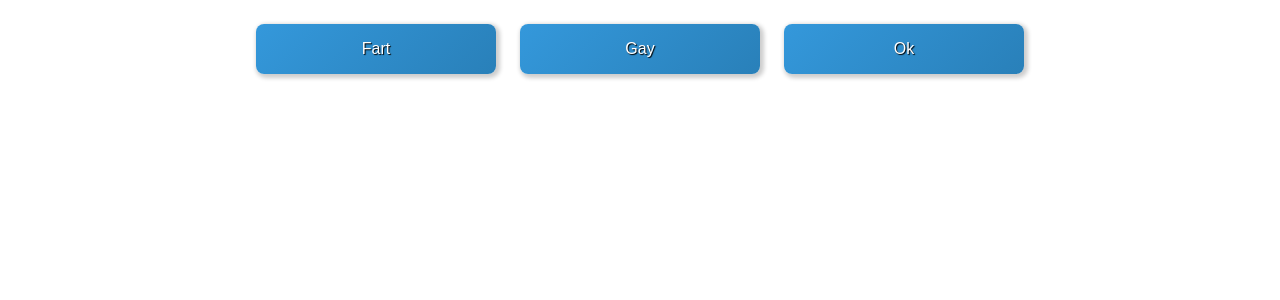
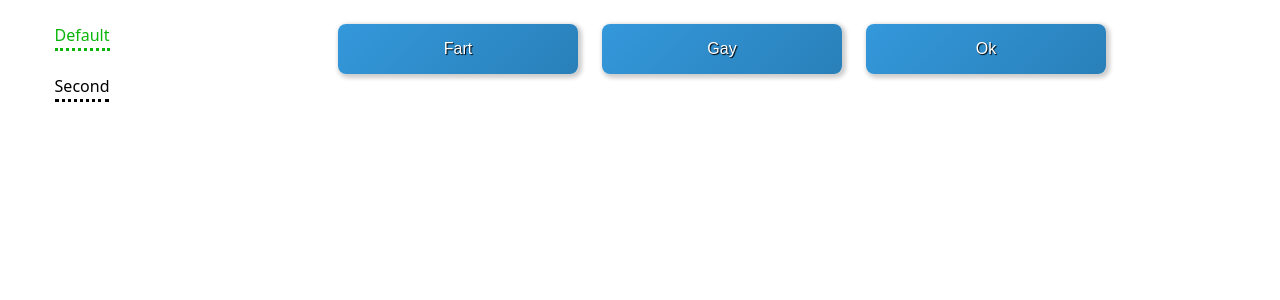
Before and after one commit to Em-ilien/Soundboard, a SvelteKit app: page / in a window 1280 px wide. Shown: the top 300 px of the page. Built offline with nearby package versions, Linux system fonts and the light colour scheme.

Commit message:
multiple soundboards

```diff
--- a/src/routes/+page.svelte
+++ b/src/routes/+page.svelte
@@ -1,11 +1,45 @@
 <script>
+  import SoundboardsList from "./SoundboardsList.svelte";
   import AudioPlayer from "./AudioPlayer.svelte";
   import SoundButton from "./SoundButton.svelte";
 
-  const sounds = [
+  $: sounds = soundboards[currentSoundboardIndex].sounds;
+
+  let currentSoundboardIndex = 0;
+  let soundboards = [
+    {
+      name: "Default",
+      sounds: [
         { name: "Fart", soundFile: "sounds/fart.wav" },
         { name: "Gay", soundFile: "sounds/gay.wav" },
         { name: "Ok", soundFile: "sounds/ok.wav" },
+      ],
+    },
+    {
+      name: "Second",
+      sounds: [
+        { name: "Second 1", soundFile: "sounds/fart.wav" },
+        { name: "Second 2", soundFile: "sounds/fart.wav" },
+        { name: "Other one very long", soundFile: "sounds/fart.wav" },
+        { name: "Other one very long", soundFile: "sounds/fart.wav" },
+        { name: "Other one very long", soundFile: "sounds/fart.wav" },
+        { name: "Other one very long", soundFile: "sounds/fart.wav" },
+        { name: "Other one very long", soundFile: "sounds/fart.wav" },
+        { name: "Other one very long", soundFile: "sounds/fart.wav" },
+        { name: "Other one very long", soundFile: "sounds/fart.wav" },
+        { name: "Other one very long", soundFile: "sounds/fart.wav" },
+        { name: "Other one very long", soundFile: "sounds/fart.wav" },
+        { name: "Other one very long", soundFile: "sounds/fart.wav" },
+        { name: "Other one very long", soundFile: "sounds/fart.wav" },
+        { name: "Other one very long", soundFile: "sounds/fart.wav" },
+        { name: "Other one very long", soundFile: "sounds/fart.wav" },
+        { name: "Other one very long", soundFile: "sounds/fart.wav" },
+        { name: "Other one very long", soundFile: "sounds/fart.wav" },
+        { name: "Other one very long", soundFile: "sounds/fart.wav" },
+        { name: "Other one very long", soundFile: "sounds/fart.wav" },
+        { name: "Other one very long", soundFile: "sounds/fart.wav" },
+      ],
+    },
   ];
 
   let src = "";
@@ -16,16 +50,29 @@
   function onPlay(event) {
     src = event.detail;
     document.getElementById("audio").play();
-    console.log(src);
+  }
+
+  function onSwitchSoundboard(event) {
+    currentSoundboardIndex = event.detail.index;
   }
 </script>
+
+<div class="app">
+  <SoundboardsList
+    {soundboards}
+    bind:currentSoundboardIndex
+    on:switchSoundboard={onSwitchSoundboard}
+  />
 
   <div class="soundboard">
     {#each sounds as sound}
       <SoundButton {sound} on:play={onPlay} />
     {/each}
   </div>
+
   <AudioPlayer {src} />
+</div>
+
 <svelte:head>
   <title>Soundboard</title>
 </svelte:head>
@@ -36,18 +83,26 @@
     margin: 0;
   }
 
+  .app {
+    font-family: system-ui, -apple-system, BlinkMacSystemFont, "Segoe UI",
+      Roboto, Oxygen, Ubuntu, Cantarell, "Open Sans", "Helvetica Neue",
+      sans-serif;
+    height: 100vh;
+    display: flex;
+    flex-direction: row;
+    justify-content: space-between;
+    align-items: flex-start;
+  }
+
   .soundboard {
     display: flex;
     flex-direction: row;
     flex-wrap: wrap;
     gap: 1.5em;
     justify-content: center;
+    align-items: stretch;
     max-height: calc(100vh - 3em);
     width: calc(100vw - 3em);
     margin: 1.5em;
   }
-
-  #audio {
-    display: none;
-  }
 </style>
--- a/src/routes/SoundButton.svelte
+++ b/src/routes/SoundButton.svelte
@@ -16,12 +16,12 @@
   .sound-button {
     padding: 1em;
     max-width: 15em;
+    min-width: 10em;
     font-size: 1em;
     background: linear-gradient(135deg, #3498db, #2980b9);
     color: #fff;
     border: none;
     cursor: pointer;
-    min-width: 150px;
     flex: 1;
     border-radius: 0.5em;
     text-shadow: 1px 1px 1px #000;
--- /dev/null
+++ b/src/routes/SoundboardsList.svelte
@@ -0,0 +1,52 @@
+<script>
+  import { createEventDispatcher } from "svelte";
+
+  export let soundboards = [];
+  export let currentSoundboardIndex;
+
+  const dispatch = createEventDispatcher();
+  function onClick(event, sb, index) {
+    dispatch("switchSoundboard", {
+      index,
+      sb,
+      event,
+    });
+  }
+</script>
+
+<div class="soundboards-list">
+  {#each soundboards as sb, index}
+    <div
+      class="soundboard"
+      class:active={currentSoundboardIndex === index}
+      on:click={(event) => onClick(event, sb, index)}
+      on:keydown={(event) => onClick(event, sb, index)}
+      role={null}
+    >
+      <span>{sb.name}</span>
+    </div>
+  {/each}
+</div>
+
+<style>
+  .soundboards-list {
+    display: flex;
+    flex-direction: row;
+    flex-wrap: wrap;
+    gap: 1.5em;
+    justify-content: center;
+    align-items: flex-start;
+    width: fit-content;
+    margin: 1.5em;
+  }
+
+  .soundboard {
+    cursor: pointer;
+    border-bottom: 3px dotted #000;
+    padding-bottom: 0.125em;
+  }
+  .soundboard.active {
+    border-color: #09b509;
+    color: #09b509;
+  }
+</style>
```
Lines whose indentation alone changed are shown as unchanged.
